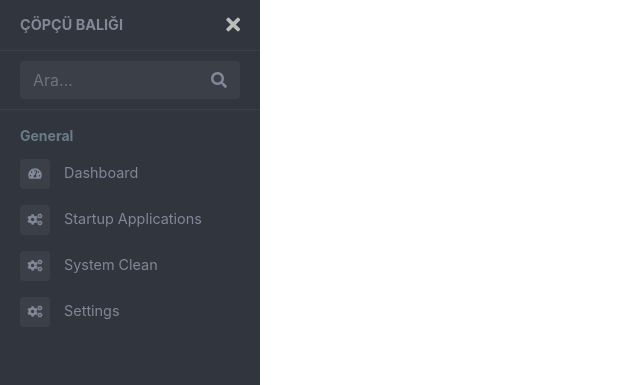
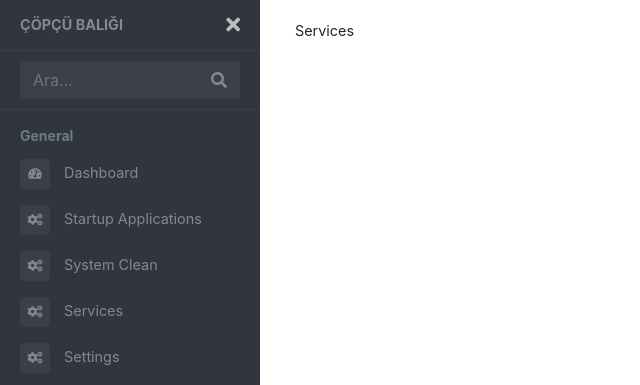
Before and after one commit to sustartx/copcu-baligi, a Vue app: page /services in a window 1280 px wide. Shown: the top 385 px of the page, without its empty margins (0-640 px from the left). Built offline with nearby package versions, Linux system fonts and the light colour scheme; what vue-flag-icon would draw is missing.

Commit message:
"Services" için view ve rota oluşturuldu.

```diff
--- a/src/router/index.js
+++ b/src/router/index.js
@@ -21,6 +21,11 @@ const routes = [
     component: () => import('../views/SystemClean.vue')
   },
   {
+    path: '/services',
+    name: 'Services',
+    component: () => import('../views/Services.vue')
+  },
+  {
     path: '/settings',
     name: 'Settings',
     // route level code-splitting
--- /dev/null
+++ b/src/views/Services.vue
@@ -0,0 +1,3 @@
+<template>
+  <div>Services</div>
+</template>
--- a/src/views/layout/Sidebar.vue
+++ b/src/views/layout/Sidebar.vue
@@ -58,6 +58,11 @@ export default {
           link: '/system-clean'
         },
         {
+          title: 'Services',
+          class: 'fa fa-cogs',
+          link: '/services'
+        },
+        {
           title: 'Settings',
           class: 'fa fa-cogs',
           link: '/settings'
```
